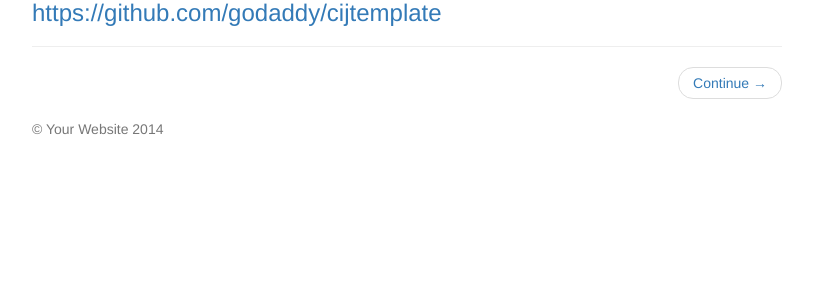
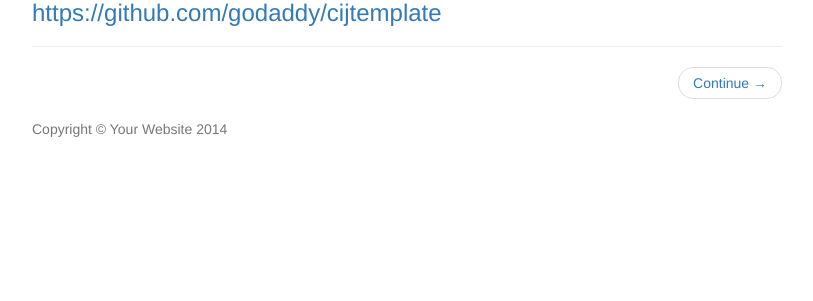
Before and after one commit to godaddy/cijtemplate, a Django app: page / in a window 1280 px wide. Shown: the part 194-495 px from the top of the page, without its empty margins (233-1046 px from the left). Run offline with Django 3.2, Linux system fonts and the light colour scheme; some libraries are stand-ins or nearby versions.

Commit message:
Added Copyright back in

```diff
--- a/cijtemplate/templates/base.html
+++ b/cijtemplate/templates/base.html
@@ -46,7 +46,7 @@
     <div class="container">
         <div class="row">
             <div class="col-lg-8 col-lg-offset-2 col-md-10 col-md-offset-1">
-                <p class="copyright text-muted">&copy; Your Website 2014</p>
+                <p class="copyright text-muted">Copyright &copy; Your Website 2014</p>
             </div>
         </div>
     </div>
```
